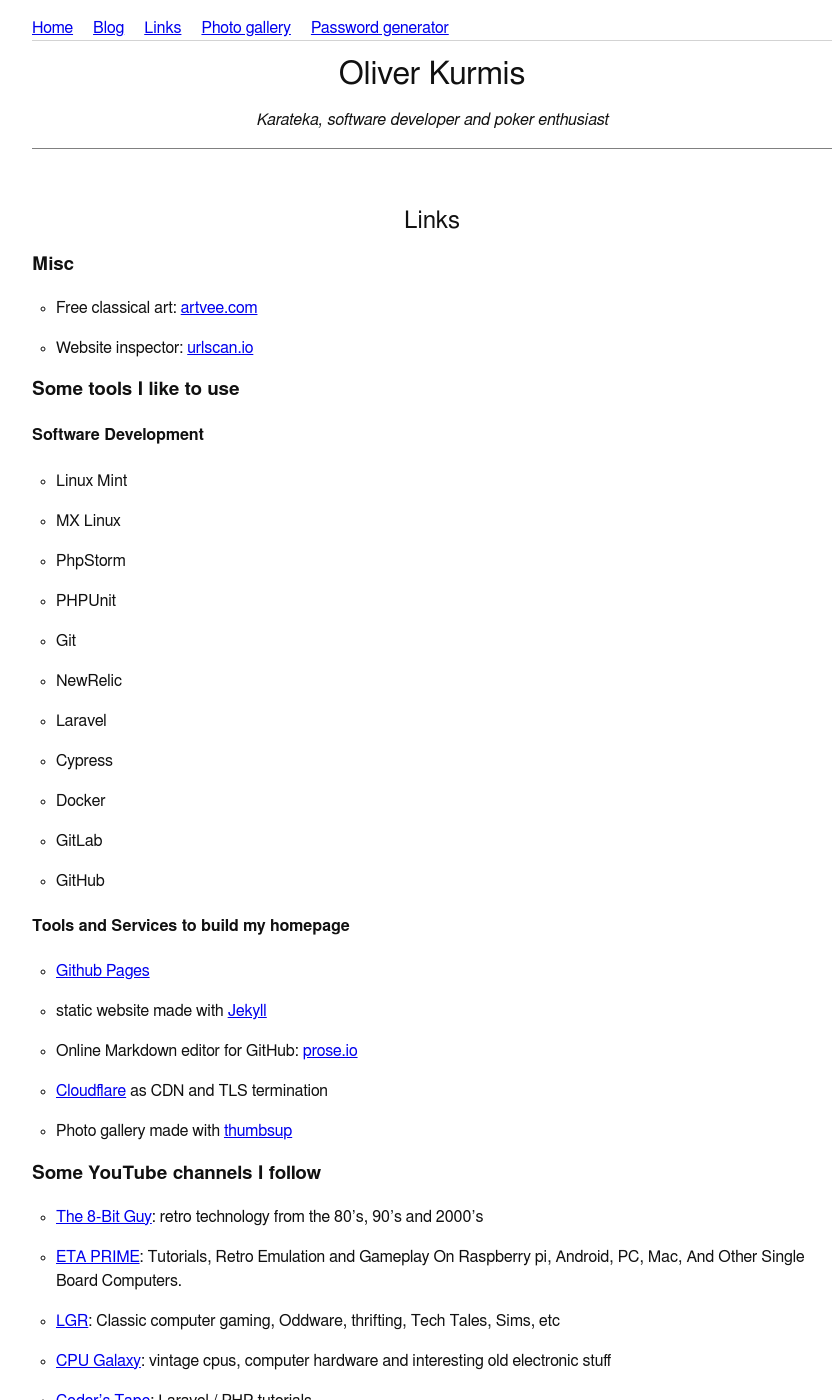
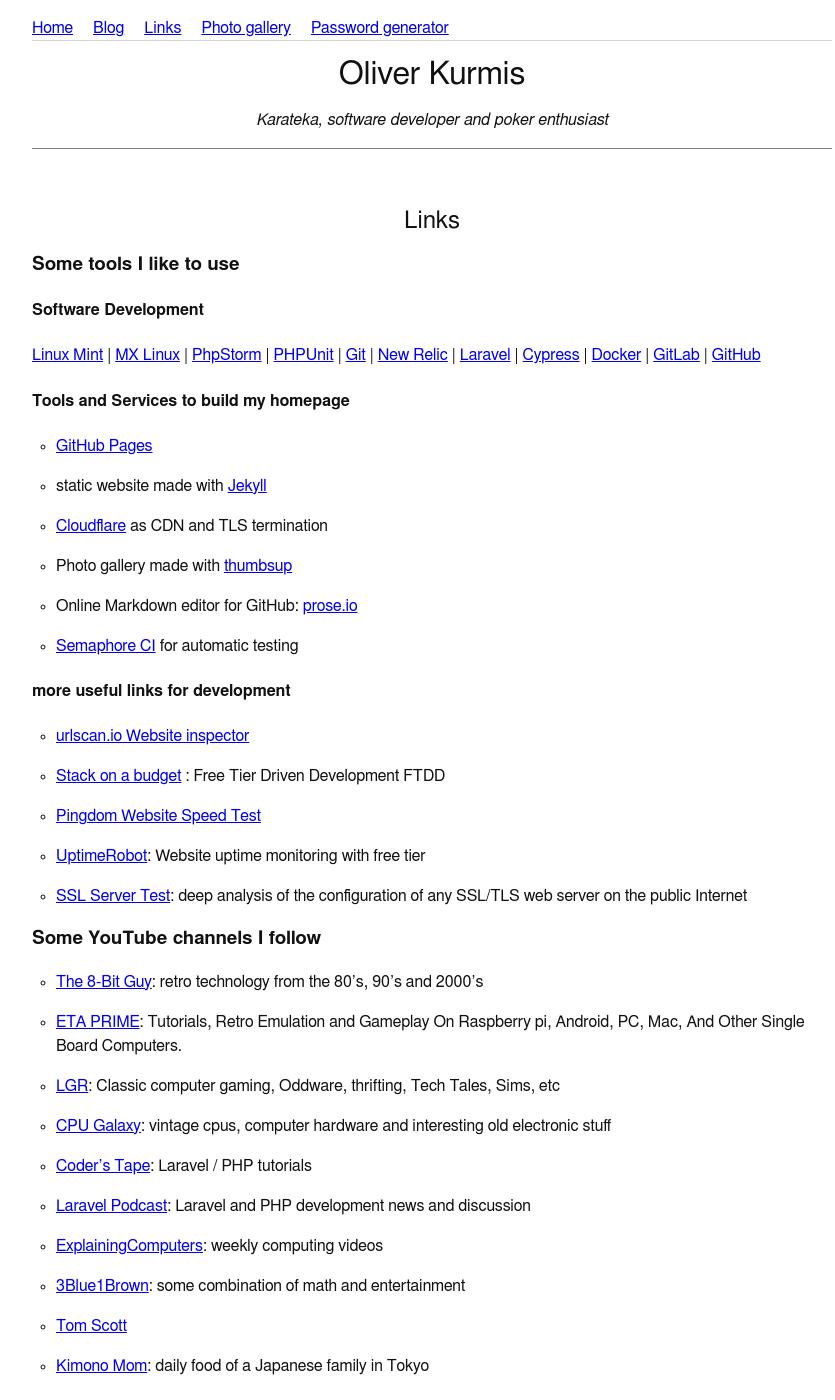
Before and after one commit to oliworx/oliworx.github.com, a Jekyll site: the page built from links.md, in a window 1280 px wide and 1400 px high. Shown: the whole window, without its empty margins (208-1043 px from the left). Built offline with Jekyll 4.4.1, drawn with Linux system fonts in a browser that asks for light colours; our own code applies the rules of GitHub Pages for plain Markdown files; some of the changed text lies outside the part shown.

Commit message:
Update links page

```diff
--- a/links.md
+++ b/links.md
@@ -8,43 +8,47 @@
 
 <section>
 
-### Misc
- * Free classical art: [artvee.com](https://artvee.com)
- * Website inspector: [urlscan.io](https://urlscan.io)
-
 ### Some tools I like to use
 
 #### Software Development
- * Linux Mint
- * MX Linux
- * PhpStorm
- * PHPUnit
- * Git
- * NewRelic
- * Laravel
- * Cypress
- * Docker
- * GitLab
- * GitHub
+[Linux Mint](https://linuxmint.com/)
+ | [MX Linux](https://mxlinux.org/)
+ | [PhpStorm](https://www.jetbrains.com/phpstorm/)
+ | [PHPUnit](https://phpunit.de/)
+ | [Git](https://git-scm.com/)
+ | [New Relic](https://newrelic.com/)
+ | [Laravel](https://laravel.com/)
+ | [Cypress](https://www.cypress.io/)
+ | [Docker](https://www.docker.com/)
+ | [GitLab](https://about.gitlab.com/)
+ | [GitHub](https://github.com/)
 
 #### Tools and Services to build my homepage
- * [Github Pages](https://pages.github.com)
+ * [GitHub Pages](https://pages.github.com)
  * static website made with [Jekyll](https://jekyllrb.com)
- * Online Markdown editor for GitHub: [prose.io](https://prose.io)
  * [Cloudflare](https://www.cloudflare.com) as CDN and TLS termination
  * Photo gallery made with [thumbsup](https://thumbsup.github.io)
+ * Online Markdown editor for GitHub: [prose.io](https://prose.io)
+ * [Semaphore CI](https://semaphoreci.com/) for automatic testing
+
+#### more useful links for development
+* [urlscan.io Website inspector](https://urlscan.io)
+* [Stack on a budget](https://github.com/255kb/stack-on-a-budget) : Free Tier Driven Development FTDD
+* [Pingdom Website Speed Test](https://tools.pingdom.com/)
+* [UptimeRobot](https://uptimerobot.com/): Website uptime monitoring with free tier
+* [SSL Server Test](https://www.ssllabs.com/ssltest/):  deep analysis of the configuration of any SSL/TLS web server on the public Internet
 
 ### Some YouTube channels I follow
- * [The 8-Bit Guy](https://www.youtube.com/user/adric22): retro technology from the 80's, 90's and 2000's
+ * [The 8-Bit Guy](https://www.youtube.com/channel/UC8uT9cgJorJPWu7ITLGo9Ww): retro technology from the 80's, 90's and 2000's
  * [ETA PRIME](https://www.youtube.com/channel/UC_0CVCfC_3iuHqmyClu59Uw): Tutorials, Retro Emulation and Gameplay On Raspberry pi, Android, PC, Mac, And Other Single Board Computers.
- * [LGR](https://www.youtube.com/c/Lazygamereviews/about): Classic computer gaming, Oddware, thrifting, Tech Tales, Sims, etc
+ * [LGR](https://www.youtube.com/channel/UCLx053rWZxCiYWsBETgdKrQ): Classic computer gaming, Oddware, thrifting, Tech Tales, Sims, etc
  * [CPU Galaxy](https://www.youtube.com/channel/UC2H-q9ZkIEwdNazdCZJTdsg):  vintage cpus, computer hardware and interesting old electronic stuff
  * [Coder's Tape](https://www.youtube.com/channel/UCQI-Ym2rLZx52vEoqlPQMdg): Laravel / PHP tutorials
  * [Laravel Podcast](https://www.youtube.com/channel/UCfSLACOAW4GPMis9oTZtbpQ): Laravel and PHP development news and discussion
  * [ExplainingComputers](https://www.youtube.com/channel/UCbiGcwDWZjz05njNPrJU7jA): weekly computing videos
  * [3Blue1Brown](https://www.youtube.com/channel/UCYO_jab_esuFRV4b17AJtAw): some combination of math and entertainment
  * [Tom Scott](https://www.youtube.com/channel/UCBa659QWEk1AI4Tg--mrJ2A)
- * [Kimono Mom](https://www.youtube.com/c/KimonoMom/featured): daily food of a Japanese family in Tokyo
+ * [Kimono Mom](https://www.youtube.com/channel/UCLLC4hipTYA1e-Rv-l31Z_w): daily food of a Japanese family in Tokyo
 
 #### German channels:
  * [Prof. Dr. Christian Rieck](https://www.youtube.com/channel/UCSExr_QUT6h-4sGW5hGjrCA):  jede Woche eine spieltheoretische Analyse
@@ -71,4 +75,7 @@
  * Windows 93, a "fictional version of Windows": [www.windows93.net](http://www.windows93.net/)
  * 98.js, a web based Windows 98 desktop remake [98.js.org](https://98.js.org)
 
+### Misc
+* Free classical art: [artvee.com](https://artvee.com)
+
 </section>
```
